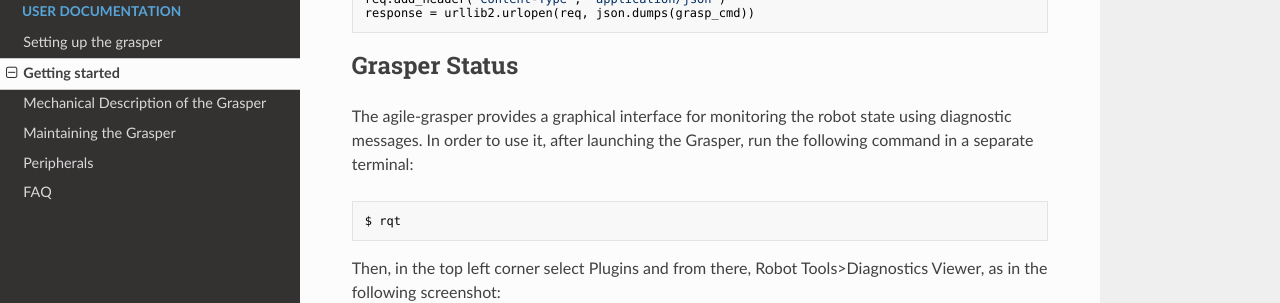
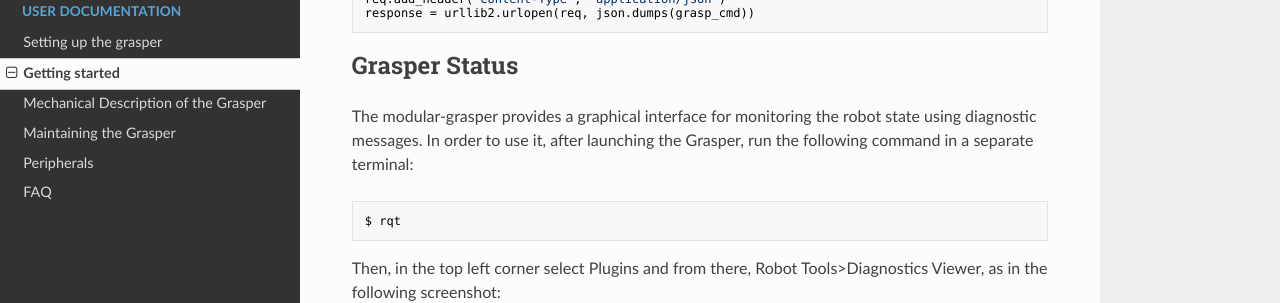
Before and after one commit to shadow-robot/fh_documentation, an MkDocs documentation site: the page built from docs/user_guide/3_getting_started.md, in a window 1280 px wide and 900 px high, scrolled down 3474 px. Shown: the part 151-454 px from the top of the window. Built offline with MkDocs 1.6.1, drawn with Linux system fonts in a browser that asks for light colours; nearby versions of some CDN libraries; old or Windows-style settings are respelled for this version of MkDocs; some of the changed text lies outside the part shown.

Commit message:
Fixed naming of Shadow's grasper

````diff
--- a/docs/user_guide/3_getting_started.md
+++ b/docs/user_guide/3_getting_started.md
@@ -38,7 +38,7 @@ Then send an email with your ID to grasper@shadowrobot.com so we can grant you p
 The one-liner will install Docker, pull the image from Docker Hub, and create and run a container with the parameters specified. In order to use it, use the following command:
 
 ```bash
-bash <(curl -Ls http://bit.do/launch-sh) -i shadowrobot/agile-grasper:kinetic-release -n agile-grasper -sn Grasper_Launcher -e [EtherCAT interface ID]
+bash <(curl -Ls http://bit.do/launch-sh) -i shadowrobot/flexible-hand:kinetic-release -n modular-grasper -sn Grasper_Launcher -e [EtherCAT interface ID]
 ```
 
 You will need to specify the EtherCAT interface ID that you found in the previous step. You can also add -r true in case you want to reinstall the docker image and container. It will prompt you for your Docker username and password before pulling the image. When it finishes it will show:
@@ -54,7 +54,7 @@ and it will create a desktop icon on your desktop that you can double-click to l
 In this case, the previous steps would have been performed by the Shadow team before, then the only thing to do to start the Grasper is to either double-click the desktop icon or to run the container using:
 
 ```bash
-$ docker start agile_grasper
+$ docker start modular_grasper
 ```
 
 You can check the currently available containers using:
@@ -119,7 +119,7 @@ response = urllib2.urlopen(req, json.dumps(grasp_cmd))
 ```
 
 ## Grasper Status
-The agile-grasper provides a graphical interface for monitoring the robot state using diagnostic messages. In order to use it, after launching the Grasper, run the following command in a separate terminal:
+The modular-grasper provides a graphical interface for monitoring the robot state using diagnostic messages. In order to use it, after launching the Grasper, run the following command in a separate terminal:
 
 ```bash
 $ rqt
````
Also changed, not shown: docs/user_guide/8_FAQ.md (+1 -1 lines).
